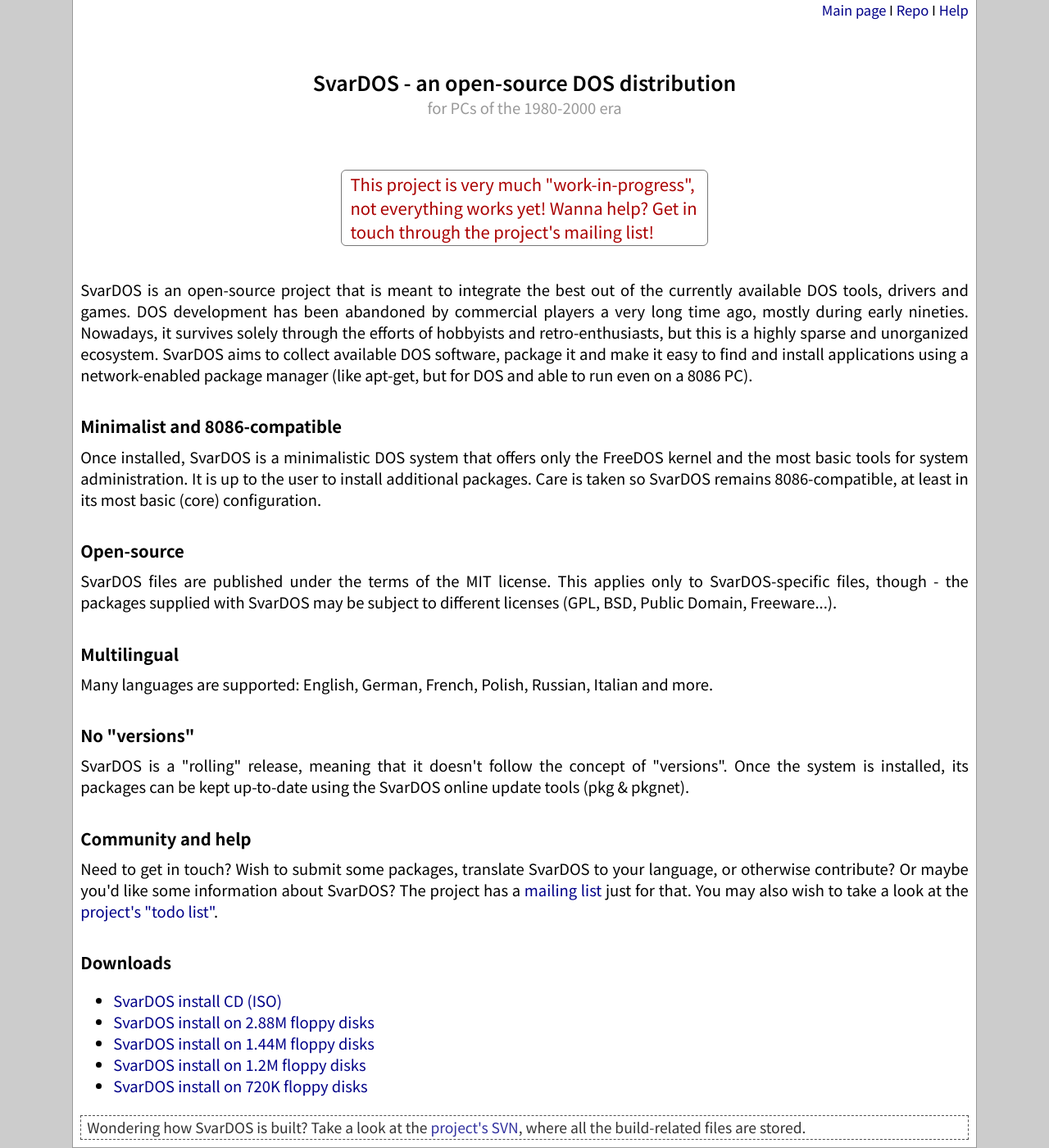
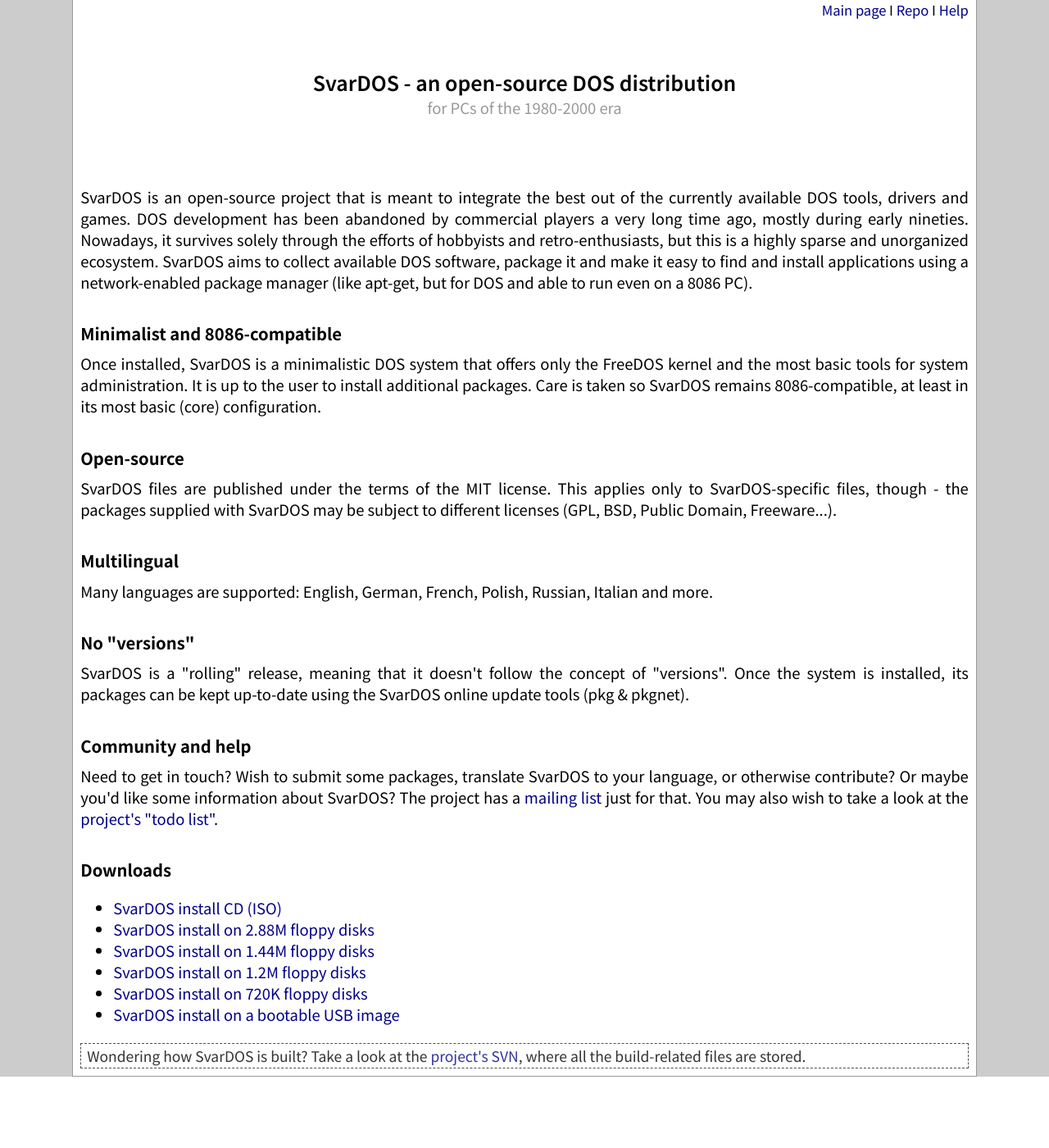
Before and after one commit to roytam1/SvarDOS, a PHP site: page / in a window 1280 px wide. Shown: the whole page at 82% size. After the commit the page ends 1313 px from the top, so only its background shows below. Run offline with PHP 8.4, Linux system fonts and the light colour scheme.

Commit message:
usb image available for download
git-svn-id: svn://svn.svardos.org/svardos@317 911cea91-c70f-4353-bd03-772f58fe8c9d

```diff
--- a/website/index-main.php
+++ b/website/index-main.php
@@ -1,7 +1,7 @@
     <h1>SvarDOS - an open-source DOS distribution</h1>
     <p class="copyr">for PCs of the 1980-2000 era</p>
 
-    <div style="margin: -1em auto 2em auto; width: 21em; border: 1px #777 solid; background-color: #fff; padding: 0.1em 0.5em; color: #a00; font-size: 1.1em; border-radius: 0.3em;">This project is very much "work-in-progress", not everything works yet! Wanna help? Get in touch through the project's mailing list!</div>
+    <!--<div style="margin: -1em auto 2em auto; width: 21em; border: 1px #777 solid; background-color: #fff; padding: 0.1em 0.5em; color: #a00; font-size: 1.1em; border-radius: 0.3em;">This project is very much "work-in-progress", not everything works yet! Wanna help? Get in touch through the project's mailing list!</div>-->
 
     <p>SvarDOS is an open-source project that is meant to integrate the best out of the currently available DOS tools, drivers and games. DOS development has been abandoned by commercial players a very long time ago, mostly during early nineties. Nowadays, it survives solely through the efforts of hobbyists and retro-enthusiasts, but this is a highly sparse and unorganized ecosystem. SvarDOS aims to collect available DOS software, package it and make it easy to find and install applications using a network-enabled package manager (like apt-get, but for DOS and able to run even on a 8086 PC).</p>
 
@@ -33,6 +33,7 @@
       <li><a href="download/svardos-floppy-1440k.zip">SvarDOS install on 1.44M floppy disks</a></li>
       <li><a href="download/svardos-floppy-1200k.zip">SvarDOS install on 1.2M floppy disks</a></li>
       <li><a href="download/svardos-floppy-720k.zip">SvarDOS install on 720K floppy disks</a></li>
+      <li><a href="download/svardos-usb.zip">SvarDOS install on a bootable USB image</a></li>
     </ul>
 
     <p class="wondering">Wondering how SvarDOS is built? Take a look at the <a href="https://osdn.net/projects/svardos/scm/svn/tree/head/">project's SVN</a>, where all the build-related files are stored.</p>
```
